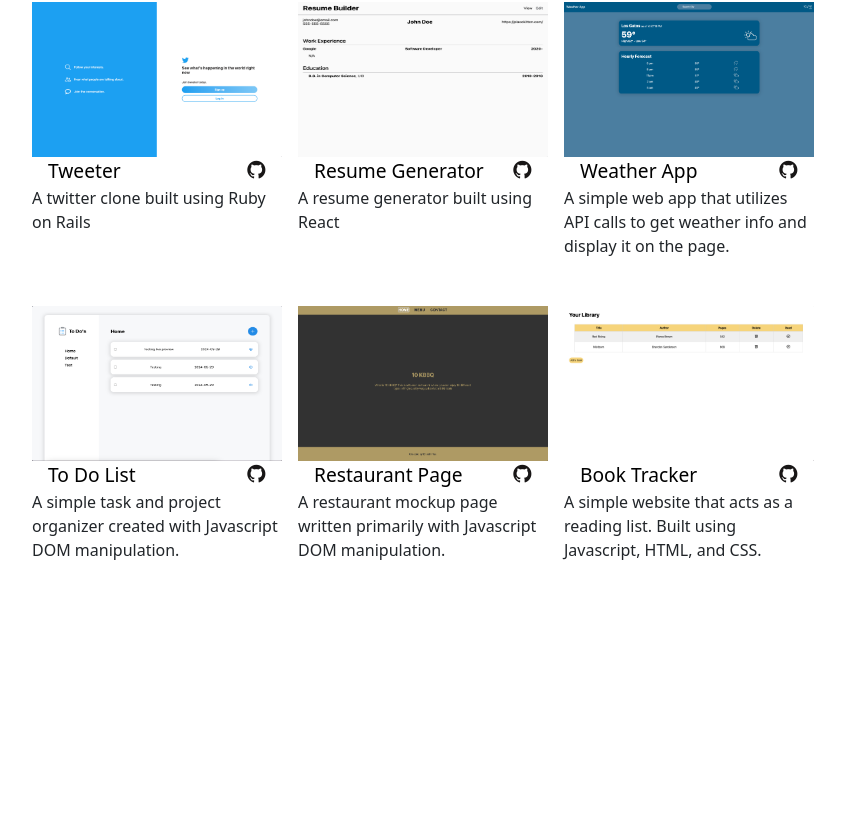
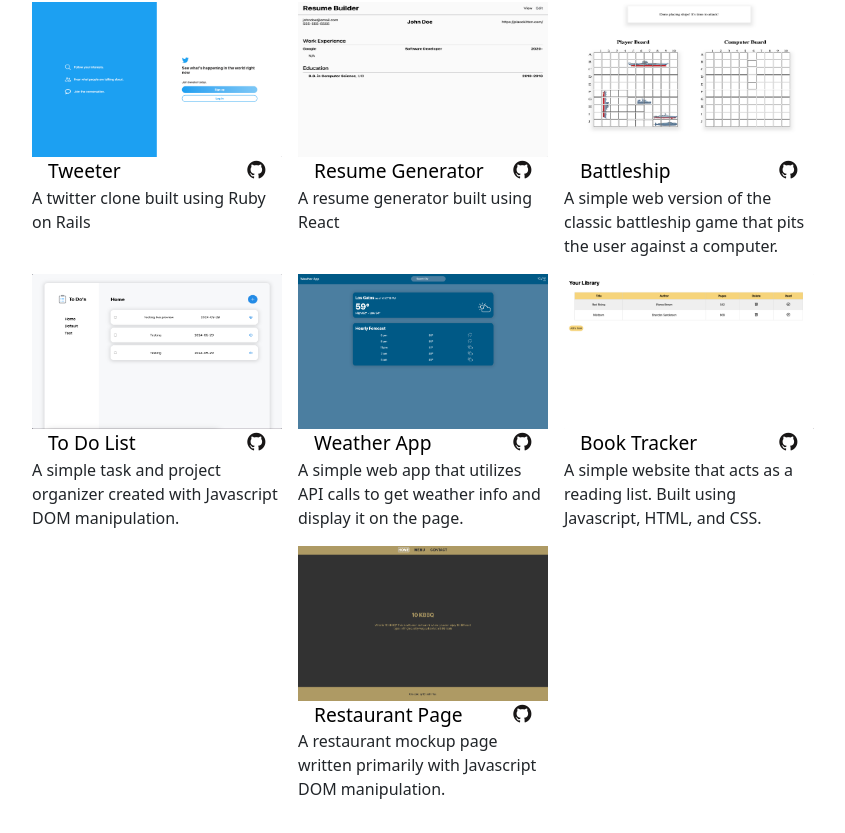
Before and after one commit to ewoknock/portfolio, a React (Vite) app: page / in a window 1280 px wide. Shown: the part 1846-2679 px from the top of the page, without its empty margins (217-1062 px from the left). Before the commit the page ends 2472 px from the top, so only its background shows below. Built offline with nearby package versions, Linux system fonts and the light colour scheme.

Commit message:
Adds in battleship project to portolio

```diff
--- a/src/components/Projects.jsx
+++ b/src/components/Projects.jsx
@@ -5,15 +5,17 @@ import Weather from '../images/weather-app.png'
 import ToDo from '../images/todo.png'
 import Restaurant from '../images/restaurant.png'
 import Booktracker from '../images/booktracker.png'
+import Battleship from '../images/Battleship.png'
 import '../styles/Projects.css'
 
 const ProjsData = [
     { key: 201, name: 'Tweeter', img: Tweeter, alt: 'Twitter Clone', desc: 'A twitter clone built using Ruby on Rails', github: 'https://github.com/ewoknock/tweeter', live: 'https://tweeter-twitterclone.fly.dev/' },
     { key: 202, name: 'Resume Generator', img: Resume, alt: 'Resume Generator', desc: 'A resume generator built using React', github: 'https://github.com/ewoknock/cv-generator', live: 'https://ewoknock.github.io/cv-generator' },
-    { key: 301, name: 'Weather App', img: Weather, alt: 'Weather App', desc: 'A simple web app that utilizes API calls to get weather info and display it on the page.', github: 'https://github.com/ewoknock/odin-javascript-projects/tree/main/weather-app', live: 'https://ewoknock.github.io/odin-javascript-projects/weather-app/dist/index.html' },
+    { key: 301, name: 'Battleship', img: Battleship, alt: 'Battleship', desc: 'A simple web version of the classic battleship game that pits the user against a computer.', github: 'https://github.com/ewoknock/odin-javascript-projects/tree/main/battleship', live: 'https://ewoknock.github.io/odin-javascript-projects/battleship/dist/index.html' },
     { key: 302, name: 'To Do List', img: ToDo, alt: 'To Do List', desc: 'A simple task and project organizer created with Javascript DOM manipulation.', github: 'https://github.com/ewoknock/odin-javascript-projects/tree/main/to-do-list', live: 'https://ewoknock.github.io/odin-javascript-projects/to-do-list/dist/index.html' },
-    { key: 303, name: 'Restaurant Page', img: Restaurant, alt: 'Restaurant Page', desc: 'A restaurant mockup page written primarily with Javascript DOM manipulation.', github: 'https://github.com/ewoknock/odin-javascript-projects/tree/main/restaurant-page', live: 'https://ewoknock.github.io/odin-javascript-projects/restaurant-page/dist/index.html' },
+    { key: 303, name: 'Weather App', img: Weather, alt: 'Weather App', desc: 'A simple web app that utilizes API calls to get weather info and display it on the page.', github: 'https://github.com/ewoknock/odin-javascript-projects/tree/main/weather-app', live: 'https://ewoknock.github.io/odin-javascript-projects/weather-app/dist/index.html' },
     { key: 304, name: 'Book Tracker', img: Booktracker, alt: 'Book Tracker', desc: 'A simple website that acts as a reading list. Built using Javascript, HTML, and CSS.', github: 'https://github.com/ewoknock/odin-javascript-projects/tree/main/library', live: 'https://ewoknock.github.io/odin-javascript-projects/library/index.html' },
+    { key: 305, name: 'Restaurant Page', img: Restaurant, alt: 'Restaurant Page', desc: 'A restaurant mockup page written primarily with Javascript DOM manipulation.', github: 'https://github.com/ewoknock/odin-javascript-projects/tree/main/restaurant-page', live: 'https://ewoknock.github.io/odin-javascript-projects/restaurant-page/dist/index.html' },
   ];
 
 function Projects() {
--- a/src/styles/Projects.css
+++ b/src/styles/Projects.css
@@ -40,3 +40,7 @@
     width: 250px;
     height: 155px;
 }
+
+.project-preview:hover{
+    opacity: 0.5;
+}
```
Also changed, not shown: src/images/Battleship.png (added).
